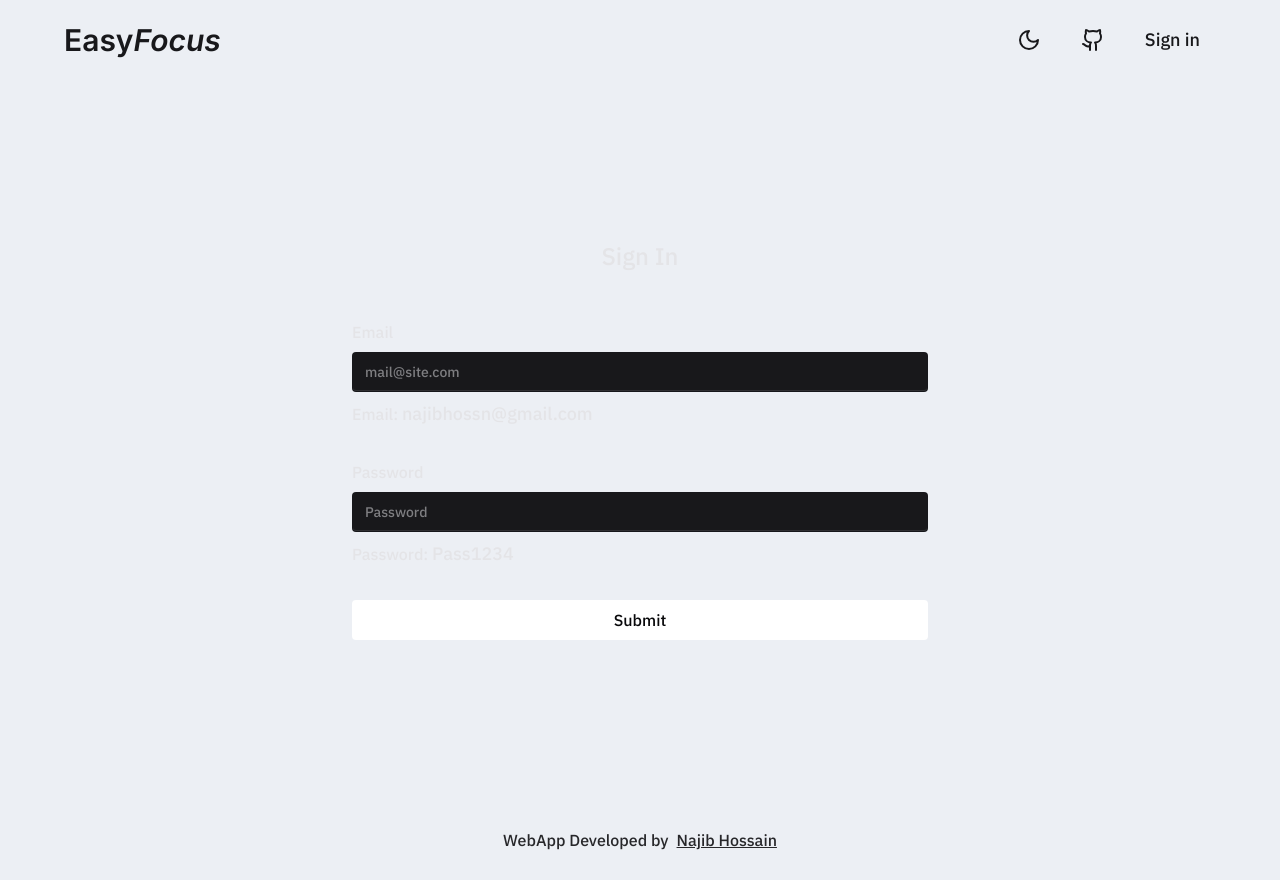
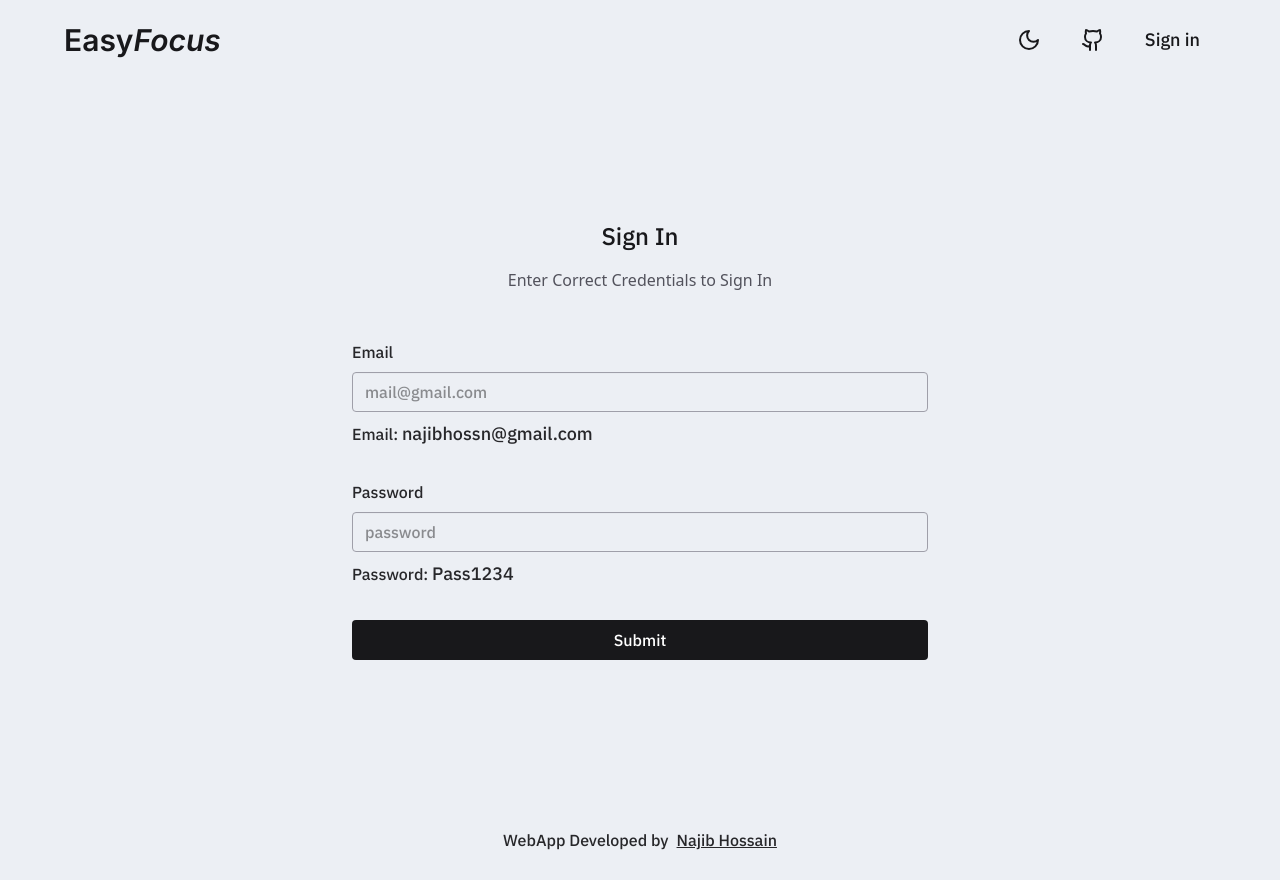
Before and after one commit to NajibHos/EasyFocus, a React (Vite) app: page /sign-in in a window 1280 px wide. Built offline with nearby package versions, Linux system fonts and the light colour scheme; no server answers.

Commit message:
Update page element's style for dark mode

```diff
--- a/src/pages/SignIn.jsx
+++ b/src/pages/SignIn.jsx
@@ -5,7 +5,7 @@ import { useNavigate } from "react-router-dom";
 const SignIn = () => {
 
   // getting user status from AuthContext
-  const {user, logInUser} = useAuth();
+  const { authStatus, user, logInUser } = useAuth();
   const navigate = useNavigate();
 
   useEffect(() => {
@@ -28,38 +28,55 @@ const SignIn = () => {
   }
 
   return (
-    <div className="h-[90vh] w-full flex justify-center items-center">
+    <div className="h-[90vh] w-full flex justify-center items-center dark:bg-dark-bg">
       <div className="h-full w-[90%] flex flex-col justify-center
        items-center gap-16 lg:max-2xl:gap-12">
-        <div className="h-auto w-full text-center">
-          <h2 className="font-medium font-description text-zinc-200
-           text-2xl">
-            Sign In
-          </h2>
+        <div className="h-auto w-full flex flex-col justify-center items-center
+         gap-4">
+          <div className="h-auto w-full text-center">
+            <h2 className="text-2xl font-description font-medium text-zinc-900
+             dark:text-zinc-200">
+              Sign In
+            </h2>
+          </div>
+          <div className="h-auto w-full text-center">
+            <h2 className={`text-base font-main font-medium
+              ${!authStatus && 'text-zinc-600 dark:text-zinc-400'}
+              ${authStatus === 'success' && 'text-green-600'}
+              ${authStatus === 'failed' && 'text-red-600'}  `}>
+              {
+                !authStatus && 'Enter Correct Credentials to Sign In'
+              }
+              {
+                authStatus === 'success' && 'Sign In Successful'
+              }
+              {
+                authStatus === 'failed' && 'Invalid Credentials'
+              }
+            </h2>
+          </div>
         </div>
-        <div className="h-auto w-full md:w-[70%]
-         lg:w-[50%]">
+        <div className="h-auto w-full md:w-[70%] lg:w-[50%]">
           <form action={signIn}
           className="h-auto w-full flex flex-col justify-center
            items-center gap-8">
             <div className="h-auto w-full flex flex-col justify-center
              items-center gap-2">
               <div className="h-auto w-full text-left">
-                <h2 className="font-medium font-description text-zinc-200
-                  text-base">
+                <h2 className="text-base font-medium font-description
+                 text-zinc-800 dark:text-zinc-200">
                   Email
                 </h2>
               </div>
               <div className="h-auto w-full">
-                {/* Daisy Ui email validator component */}
-                <input type="email" required name="email"
-                 placeholder="mail@site.com" className="input validator
-                 w-full text-zinc-200 bg-zinc-900 font-medium
-                 font-description"/>
+                <input type="email" placeholder="mail@gmail.com" className="input
+                 w-full text-base font-description font-medium border border-zinc-400
+                 text-zinc-800 dark:text-zinc-200 bg-transparent"
+                 name='email' />
               </div>
               <div className="h-auto w-full text-left">
-                <h2 className="font-medium font-description text-zinc-200
-                 text-base">
+                <h2 className="text-base font-medium font-description
+                 text-zinc-800 dark:text-zinc-200">
                   Email: <span
                   className="text-lg">najibhossn@gmail.com</span>
                 </h2>
@@ -68,30 +85,28 @@ const SignIn = () => {
             <div className="h-auto w-full flex flex-col justify-center
              items-center gap-2">
               <div className="h-auto w-full text-left">
-                <h2 className="font-medium font-description text-zinc-200
-                 text-base">
+                <h2 className="text-base font-medium font-description
+                 text-zinc-800 dark:text-zinc-200">
                   Password
                 </h2>
               </div>
               <div className="h-auto w-full">
-                {/* Daisy Ui password validator component */}
-                  <input type="password" className="input validator
-                  w-full text-zinc-200 bg-zinc-900 font-medium
-                  font-description" name="password"
-                  required placeholder="Password" minLength="8"
-                  pattern="(?=.*\d)(?=.*[a-z])(?=.*[A-Z]).{8,}" />
+                <input type="password" placeholder="password" className="input
+                 w-full text-base font-description font-medium border border-zinc-400
+                 text-zinc-800 dark:text-zinc-200 bg-transparent"
+                 name='password' />
               </div>
               <div className="h-auto w-full text-left">
-                <h2 className="font-medium font-description text-zinc-200
-                  text-base">
+                <h2 className="text-base font-medium font-description
+                 text-zinc-800 dark:text-zinc-200">
                   Password: <span className="text-lg">Pass1234</span>
                 </h2>
               </div>
             </div>
             <div className="h-auto w-full mt-4 lg:max-2xl:mt-0">
-              <button type="submit" className="w-full py-2 bg-white
-                text-base font-medium font-description rounded
-                text-zinc-950 cursor-pointer">
+              <button type="submit" className="w-full py-2 text-base font-medium
+               font-description rounded cursor-pointer text-white
+               dark:text-zinc-950 bg-zinc-900 dark:bg-white ">
                 Submit
               </button>
             </div>
```
